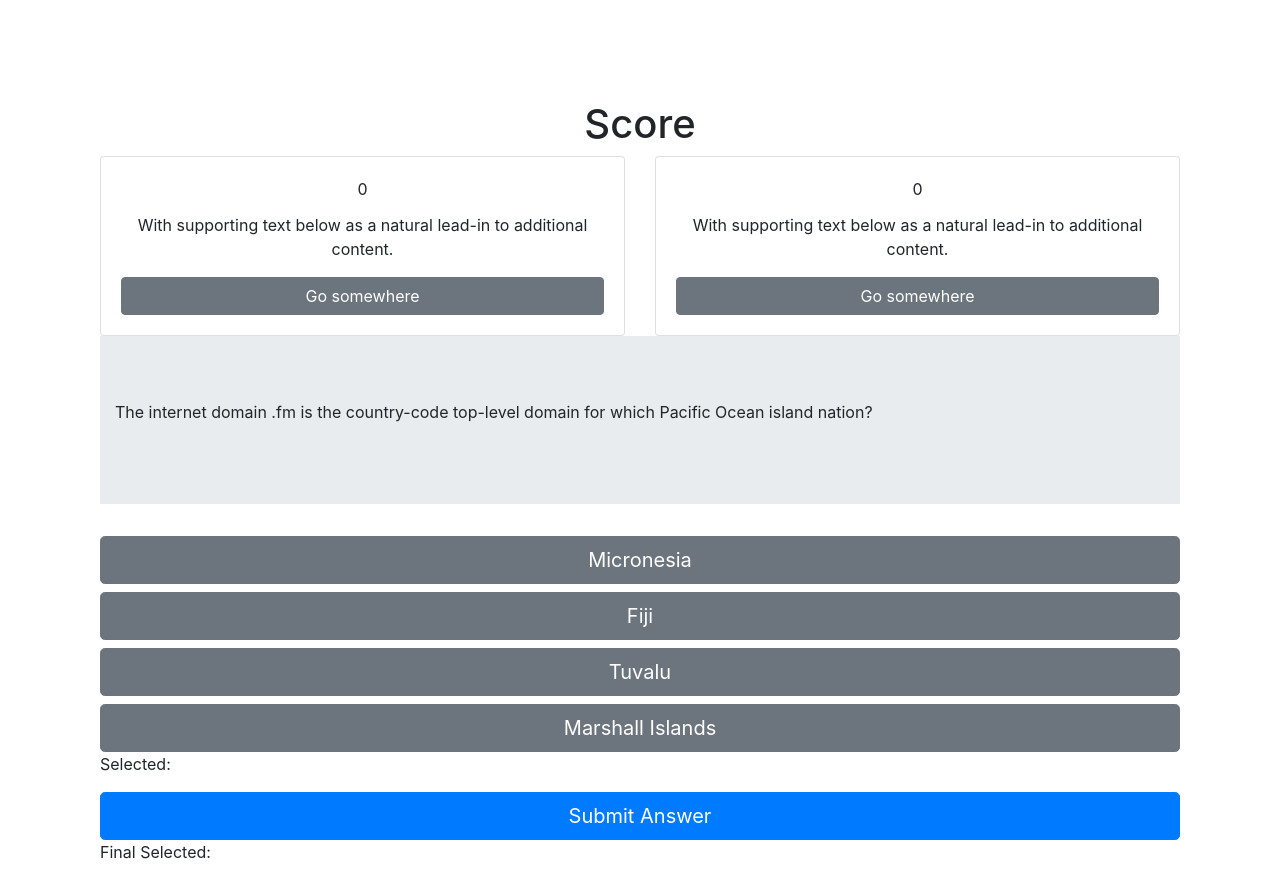
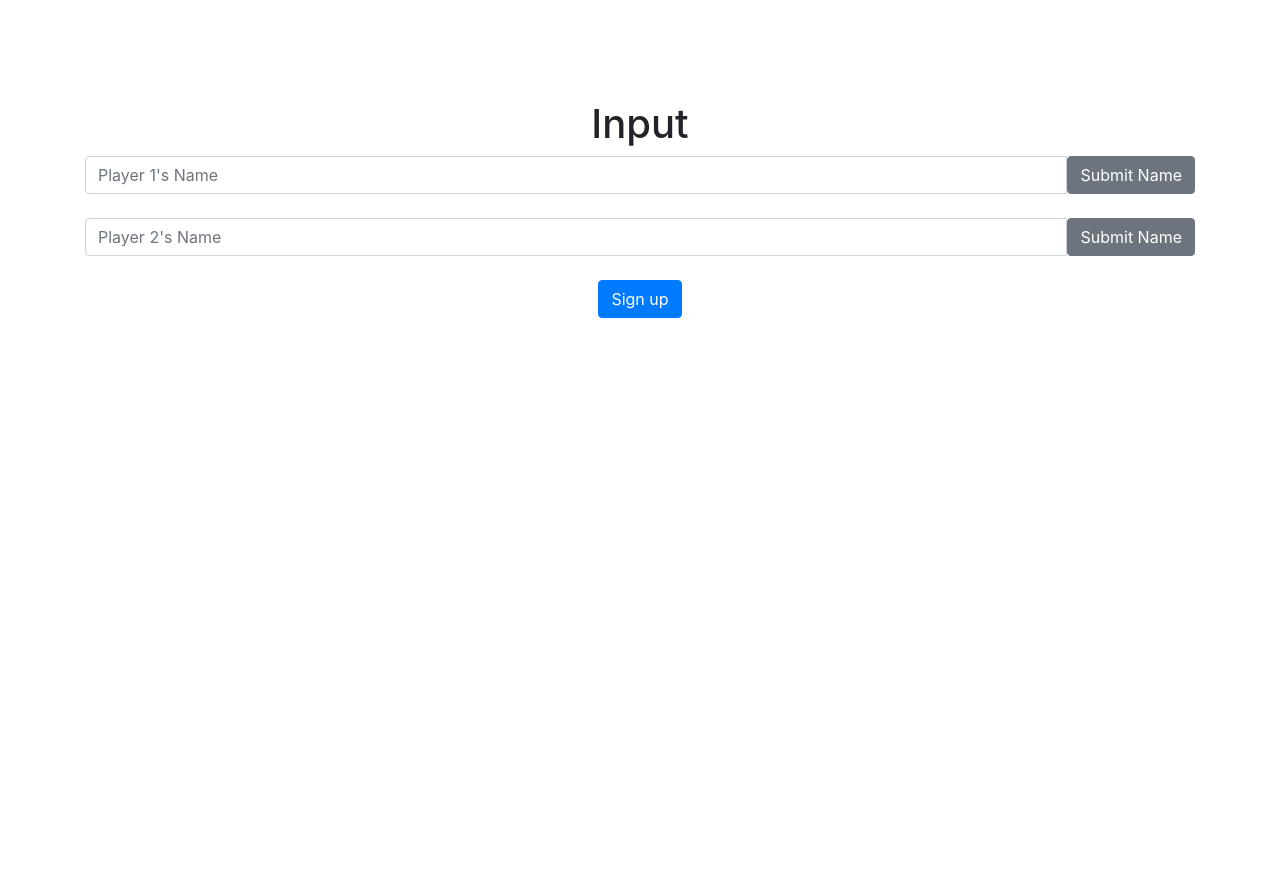
Before and after one commit to PrinceUmbrella/triviaGameTS, a React (Create React App) app in the folder trivia/: page /input in a window 1280 px wide. Before the commit this address led to /home. After the commit the page ends 800 px from the top, so only its background shows below. Built offline with nearby package versions, Linux system fonts and the light colour scheme.

Commit message:
route with input and question number

```diff
--- a/trivia/src/App.tsx
+++ b/trivia/src/App.tsx
@@ -7,6 +7,7 @@ import { Provider } from 'react-redux';
 import * as acc from './redux/action';
 import { compose, createStore } from 'redux';
 import { playReducer } from './redux/reducer';
+import InputHandler from './components/InputHandler';
 
 declare global {
     interface Window {
@@ -27,8 +28,9 @@ const App= () => {
                 <BrowserRouter>
                     <Container style={{ marginTop:100 }}>
                         <Switch>
-                            <Route path="/home" component={() => <Game />} />
-                            <Redirect to="/home" />
+                            <Route path="/input" component={InputHandler} />
+                            <Route path="/home" component={Game} />
+                            <Redirect to="/input" />
                         </Switch>
                     </Container>
                 </BrowserRouter>
--- a/trivia/src/components/Game.tsx
+++ b/trivia/src/components/Game.tsx
@@ -6,21 +6,22 @@ import questionList from '../data/questionsInput.json';
 import {Question, Category, RootInput, Player} from '../interfaces/gameInterfaces';
 import InputHandler from './InputHandler';
 import { Container } from 'reactstrap';
+import { useSelector } from 'react-redux';
 
 function Game() {
     const[currentAnswer, setCurrentAnswer] = useState<string>();
+    const state: any = useSelector((state) => state);
+    let currentQuestion = state.currentQuestion;
 
     const jsonFormat: RootInput = questionList;
     const allCategory:Category[] = jsonFormat.questionsList;
-
     let allQuestion:Question[] = [];
     allCategory.map((x: Category) => allQuestion = [...allQuestion,...x.questions]);
 
     return (
         <Container>
-            {/* <InputHandler/> */}
             <Score/>
-            <QuestionsDisplay question={allQuestion[0]} onClick={setCurrentAnswer}/>
+            <QuestionsDisplay question={allQuestion[currentQuestion]} onClick={setCurrentAnswer}/>
             <p>Final Selected: {currentAnswer}</p>
         </Container>
 
--- a/trivia/src/components/InputHandler.tsx
+++ b/trivia/src/components/InputHandler.tsx
@@ -1,11 +1,37 @@
 import React, {useState, useEffect} from 'react';
+import { useDispatch } from 'react-redux';
+import { Link, Redirect, useHistory } from 'react-router-dom';
+import { Button, Input, InputGroup, InputGroupAddon } from 'reactstrap';
+import {playerName } from '../redux/action';
 
 function InputHandler() {
-	const [playerInfo, setPlayerInfo] = useState(5);
+    const [playerOneInfo, setPlayerOneInfo] = useState<string>();
+    const [playerTwoInfo, setPlayerTwoInfo] = useState<string>();
+    let readyToStart = false;
+    let dispatch = useDispatch();
+    const buttonClicked = (index: any, name: string | undefined) => {
+        dispatch(playerName(index, name));
+    };
+
+//   const routeChange = () =>{
+//     readyToStart = true;
+//     return {readyToStart? <Redirect to="/home"></Redirect>: undefined;});
+//   };
+
 	return (
 		<div className="App">
 		    <h1>Input</h1>
-
+            <InputGroup>
+                <Input type="text" placeholder={"Player 1's Name"} onChange={(event) => setPlayerOneInfo(event.target.value)}/>
+                <Button onClick={() => buttonClicked(0,playerOneInfo)}>Submit Name</Button>
+            </InputGroup>
+            <br />
+            <InputGroup>
+                <Input type="text" placeholder={"Player 2's Name"} onChange={(event) => setPlayerTwoInfo(event.target.value)}/>
+                <Button onClick={() => buttonClicked(1,playerTwoInfo)}>Submit Name</Button>
+            </InputGroup>
+            <br />
+            <Link to="/home" className="btn btn-primary">Sign up</Link>
 		</div>
   );
 }
--- a/trivia/src/components/Questions.tsx
+++ b/trivia/src/components/Questions.tsx
@@ -5,6 +5,8 @@ import {
   Button,
   Container
 } from 'reactstrap';
+import { useDispatch } from 'react-redux';
+import { moveToNextQuestion } from '../redux/action';
 // import {score} from '../redux/action';
 
 interface questionsInput{
@@ -16,7 +18,15 @@ interface questionsInput{
 function QuestionsDisplay(props?:any) {
     const question: Question = props.question;
     const[rSelected, setRSelected] = useState<string>();
+    let dispatch = useDispatch();
     let countt = 0;
+    const buttonClicked = () => {
+
+        props.onClick(rSelected);
+        dispatch(moveToNextQuestion());
+
+    };
+
     return (
         <div>
              <Jumbotron fluid>
@@ -33,7 +43,7 @@ function QuestionsDisplay(props?:any) {
                 })
             }
             <p>Selected: {rSelected}</p>
-            <Button color="primary" size="lg" onClick={() => {props.onClick(rSelected)}} block>Submit Answer</Button>
+            <Button color="primary" size="lg" onClick={() => buttonClicked()} block>Submit Answer</Button>
         </div>
 
 
--- a/trivia/src/redux/action.tsx
+++ b/trivia/src/redux/action.tsx
@@ -1,7 +1,7 @@
 export const ADD_PLAYER='ADD_PLAYER';
 export const SELECT_PLAYER = 'SELECT_PLAYER'
 export const UPDATE_SCORE='UPDATE_SCORE';
-
+export const NEXT_QUESTION='NEXT_QUESTION';
 
 export function updateScore(index:any, score:any){
     return {
@@ -11,7 +11,7 @@ export function updateScore(index:any, score:any){
     }
 }
 
-export function playerName(index:any, name: string){
+export function playerName(index:any, name: any){
     return {
         type:ADD_PLAYER,
         index,
@@ -25,3 +25,9 @@ export function selectPlayer(index:any){
         index
     }
 }
+
+export function moveToNextQuestion(){
+    return{
+        type: NEXT_QUESTION
+    }
+}
--- a/trivia/src/redux/reducer.tsx
+++ b/trivia/src/redux/reducer.tsx
@@ -8,7 +8,8 @@ const initalState ={
     {
         name: '',
         score: 0
-    }]
+    }],
+    currentQuestion: 0
 };
 
 export function playReducer(state:any = initalState, action:any){
@@ -42,10 +43,15 @@ export function playReducer(state:any = initalState, action:any){
                 ...state,
                 players: updatePlayerName
             }
-        case GameActions.SELECT_PLAYER:
+        // case GameActions.SELECT_PLAYER:
+        //     return {
+        //         ...state,
+        //         selectedPlayerIndex: action.index
+        //     }
+        case GameActions.NEXT_QUESTION:
             return {
                 ...state,
-                selectedPlayerIndex: action.index
+                currentQuestion: state.currentQuestion + 1,
             }
         default:
             return state
```
